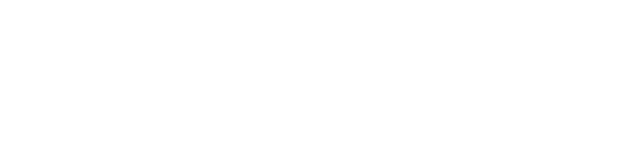
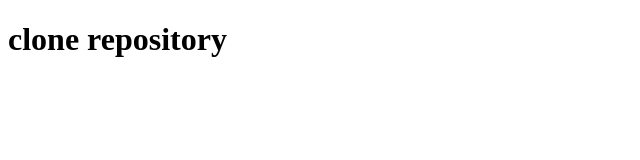
Before and after one commit to LIBINYESUDAS/YOUTUBE-CLONE, a plain HTML site: page index.html in a window 1280 px wide. Shown: the whole page, without its empty margins (0-640 px from the left). Drawn offline with Linux system fonts and the light colour scheme.

Commit message:
Update index.html

```diff
--- a/index.html
+++ b/index.html
@@ -7,6 +7,7 @@
     <title>YOUTUBE CLONE</title>
 </head>
 <body>
+    <h1>clone repository</h1>
 
 </body>
 </html>
```
